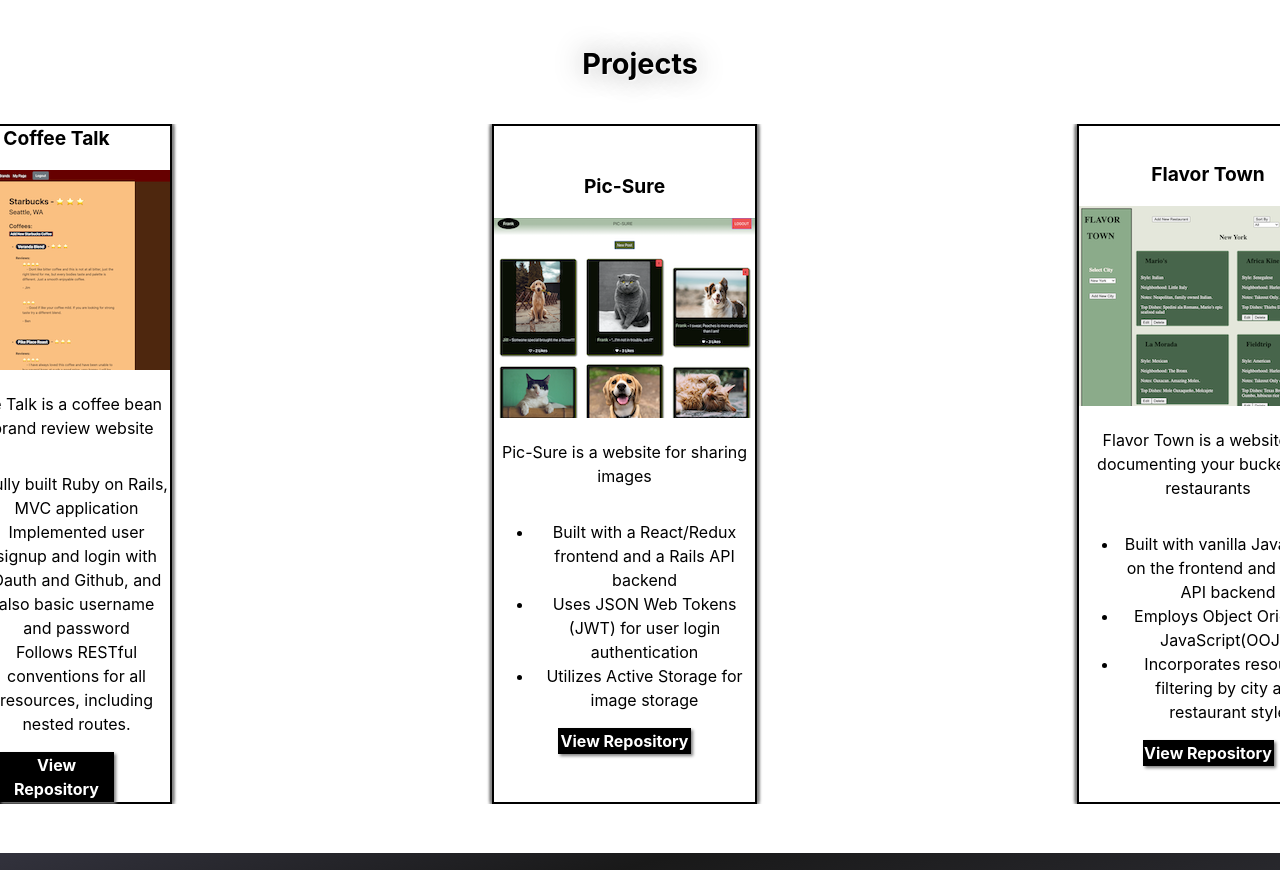
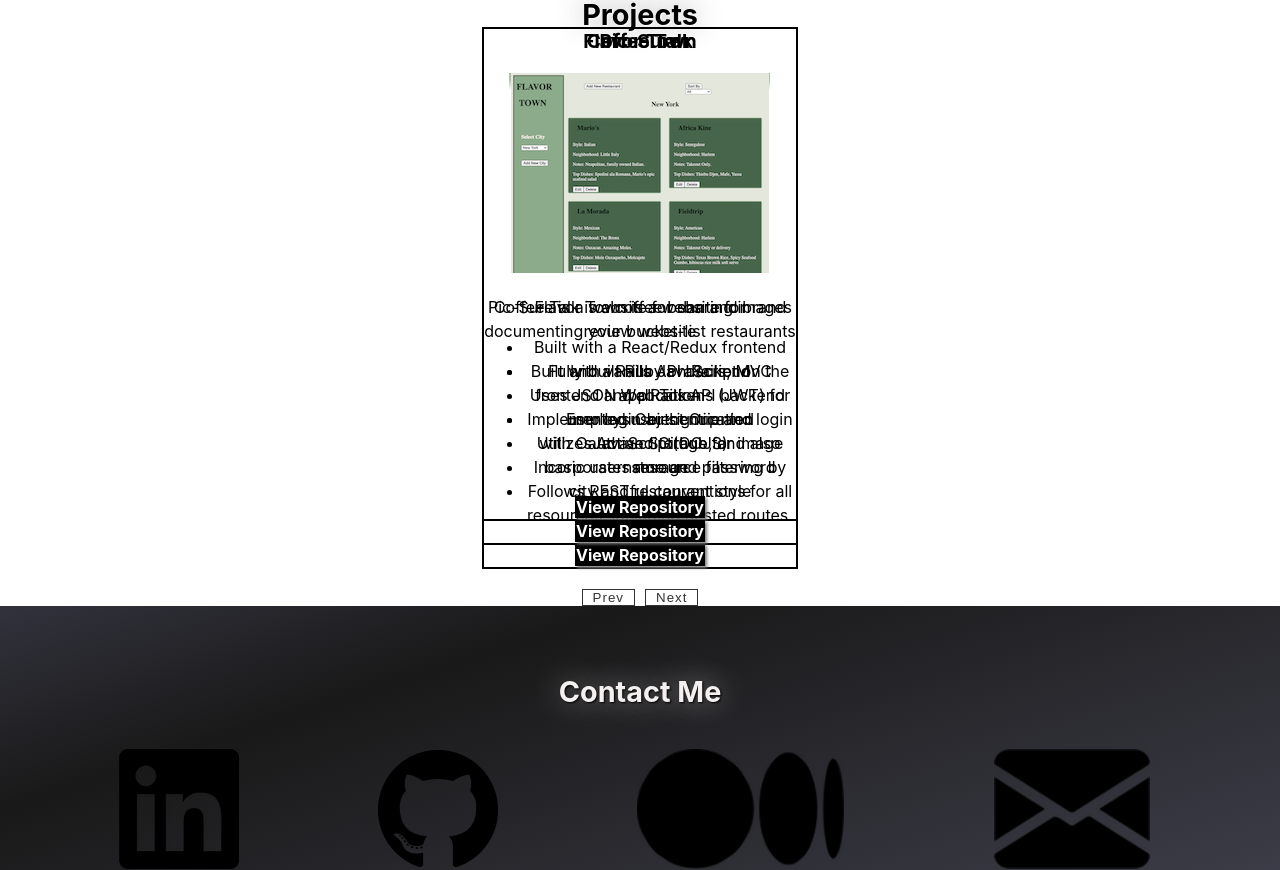
Before and after one commit to J5Wood/my-portfolio, a React app: page / in a window 1280 px wide. Shown: the part 1347-2217 px from the top of the page. Built offline with nearby package versions, Linux system fonts and the light colour scheme.

Commit message:
Added more styling.

```diff
--- a/src/App.js
+++ b/src/App.js
@@ -6,6 +6,7 @@ import AboutMe from "./AboutMe";
 import Projects from "./Projects";
 import Contact from "./Contact";
 import Footer from "./Footer";
+import Carousel from "./Carousel";
 
 const App = () => {
   return (
--- /dev/null
+++ b/src/Carousel.js
@@ -0,0 +1,62 @@
+window.addEventListener("load", () => {
+  var carousels = document.querySelectorAll(".carousel");
+  for (var i = 0; i < carousels.length; i++) {
+    carousel(carousels[i]);
+  }
+});
+
+function carousel(root) {
+  debugger;
+  var figure = root.querySelector("figure"),
+    nav = root.querySelector("nav"),
+    images = figure.children,
+    n = images.length,
+    gap = root.dataset.gap || 0,
+    bfc = "bfc" in root.dataset,
+    theta = (2 * Math.PI) / n,
+    currImage = 0;
+  setupCarousel(n, parseFloat(getComputedStyle(images[0]).width));
+  window.addEventListener("resize", () => {
+    setupCarousel(n, parseFloat(getComputedStyle(images[0]).width));
+  });
+
+  setupNavigation();
+
+  function setupCarousel(n, s) {
+    var apothem = s / (2 * Math.tan(Math.PI / n));
+    figure.style.transformOrigin = `50% 50% ${-apothem}px`;
+
+    for (var i = 0; i < n; i++) images[i].style.padding = `${gap}px`;
+    for (i = 1; i < n; i++) {
+      images[i].style.transformOrigin = `50% 50% ${-apothem}px`;
+      images[i].style.transform = `rotateY(${i * theta}rad)`;
+    }
+    if (bfc)
+      for (i = 0; i < n; i++) images[i].style.backfaceVisibility = "hidden";
+
+    rotateCarousel(currImage);
+  }
+
+  function setupNavigation() {
+    nav.addEventListener("click", onClick, true);
+
+    function onClick(e) {
+      e.stopPropagation();
+
+      var t = e.target;
+      if (t.tagName.toUpperCase() != "BUTTON") return;
+
+      if (t.classList.contains("next")) {
+        currImage++;
+      } else {
+        currImage--;
+      }
+
+      rotateCarousel(currImage);
+    }
+  }
+
+  function rotateCarousel(imageIndex) {
+    figure.style.transform = `rotateY(${imageIndex * -theta}rad)`;
+  }
+}
--- a/src/Project.js
+++ b/src/Project.js
@@ -1,14 +1,15 @@
 import React from "react";
 
 const Project = (props) => {
-  const { name, imgSrc, imgAlt, description, features, link } = props.data;
+  const { name, imgSrc, imgAlt, description, features, link, position } =
+    props.data;
 
   const renderList = (features) => {
     return features.map((feature, i) => <li key={i}>{feature}</li>);
   };
 
   return (
-    <div className="project">
+    <div className={"project " + position}>
       <h3>{name}</h3>
       <a href={link} target="_blank" rel="noopener noreferrer">
         <img className="project-image" src={imgSrc} alt={imgAlt} />
--- a/src/Projects.js
+++ b/src/Projects.js
@@ -3,8 +3,11 @@ import projectData from "./ProjectData";
 import Project from "./Project";
 
 const Projects = () => {
+  const positions = ["previous", "current", "next"];
+
   const displayProjects = () => {
-    return projectData.map((project) => {
+    return projectData.map((project, i) => {
+      project["position"] = positions[i];
       return <Project data={project} key={project.name} />;
     });
   };
@@ -12,7 +15,14 @@ const Projects = () => {
   return (
     <section id="projects">
       <h2>Projects</h2>
-      <div id="project-container">{displayProjects()}</div>
+      {/* <div id="project-container"> */}
+      <div className="carousel" data-gap="80">
+        <figure>{displayProjects()}</figure>
+        <nav>
+          <button className="nav prev">Prev</button>
+          <button className="nav next">Next</button>
+        </nav>
+      </div>
     </section>
   );
 };
--- a/src/app.css
+++ b/src/app.css
@@ -97,7 +97,7 @@ body {
 /*** Projects */
 
 #projects {
-  height: 950px;
+  height: min-content;
   background-color: white;
   display: flex;
   flex-flow: column nowrap;
@@ -112,24 +112,79 @@ body {
   text-shadow: 1px 1px 2px rgb(255, 255, 255), 0 0 1em rgb(153, 153, 153);
 }
 
-#project-container {
+/* #project-container {
   display: flex;
   flex-flow: row nowrap;
   justify-content: center;
   gap: 25vw;
   width: 100%;
-  overflow-x: hidden;
+} */
+
+/* // Carousel configuration parameters
+$item-width: 40%; // Now we can use percentages!
+$item-separation: 0px; // This now is set with Js
+$viewer-distance: 500px; */
+
+.carousel {
+  padding: 0px;
+
+  perspective: 500px;
+  overflow: hidden;
+
+  display: flex;
+  flex-direction: column;
+  align-items: center;
+}
+
+.carousel figure {
+  margin: 0;
+
+  width: 40%;
+  transform-style: preserve-3d;
+  transition: transform 0.5s;
+  flex: 0 0 auto;
 }
 
 .project {
+  width: 100%;
+  box-sizing: border-box;
+  padding: 0 0px / 2;
+}
+
+.project:not(:first-of-type) {
+  position: absolute;
+  left: 0;
+  top: 0;
+}
+
+.carousel nav {
   display: flex;
+  justify-content: center;
+  margin: 20px 0 0;
+}
+
+.carousel nav button {
+  flex: 0 0 auto;
+  margin: 0 5px;
+
+  cursor: pointer;
+
+  color: #333;
+  background: none;
+  border: 1px solid;
+  letter-spacing: 1px;
+  padding: 0px 10px;
+}
+
+.project {
+  /* display: flex;
   flex-flow: column nowrap;
-  justify-content: center;
+  justify-content: center; */
   border: 2px solid black;
-  width: 300px;
+  /* width: 300px; */
   font-size: medium;
-  box-shadow: 2px 2px 3px grey, 2px -2px 3px grey, -2px -2px 3px grey,
-    -2px 2px 3px grey;
+  /* box-shadow: 2px 2px 3px grey, 2px -2px 3px grey, -2px -2px 3px grey,
+    -2px 2px 3px grey; */
 }
 
 .project h3 {
@@ -137,10 +192,10 @@ body {
   margin: 0;
   padding-bottom: 20px;
 }
-
+/*
 .project-image {
   align-self: center;
-}
+} */
 
 .link-button {
   text-decoration: none;
@@ -157,7 +212,7 @@ body {
 
 #contact {
   overflow-y: hidden;
-  height: 450px;
+  height: min-content;
   background: linear-gradient(
     162deg,
     rgb(60, 60, 75) -10%,
@@ -165,7 +220,7 @@ body {
     rgb(70, 70, 85) 100%
   );
   color: rgb(244, 240, 240);
-  padding: min(10px, 10%) 50px 0 50px;
+  padding: 50px;
   display: flex;
   flex-flow: column nowrap;
   justify-content: space-around;
```
